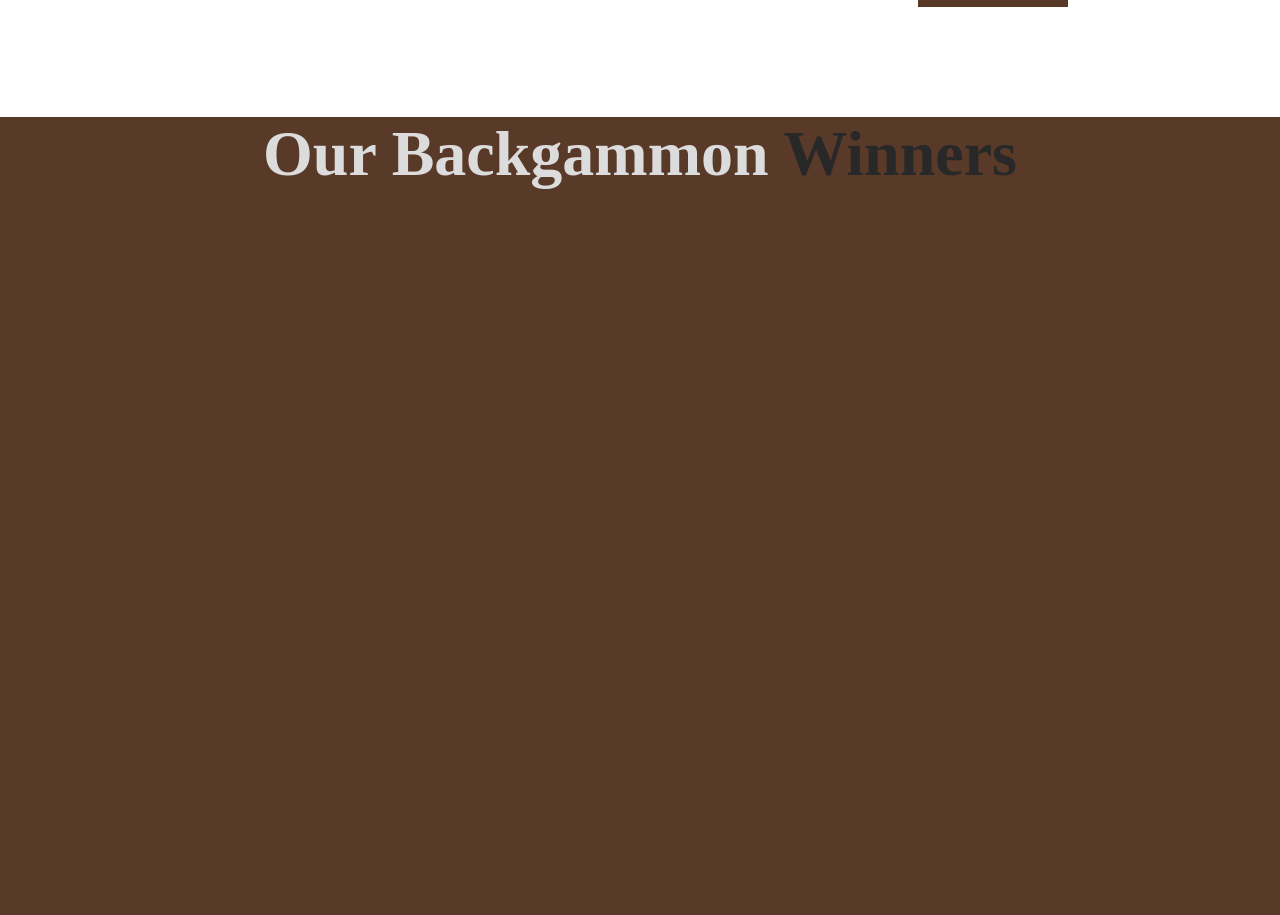
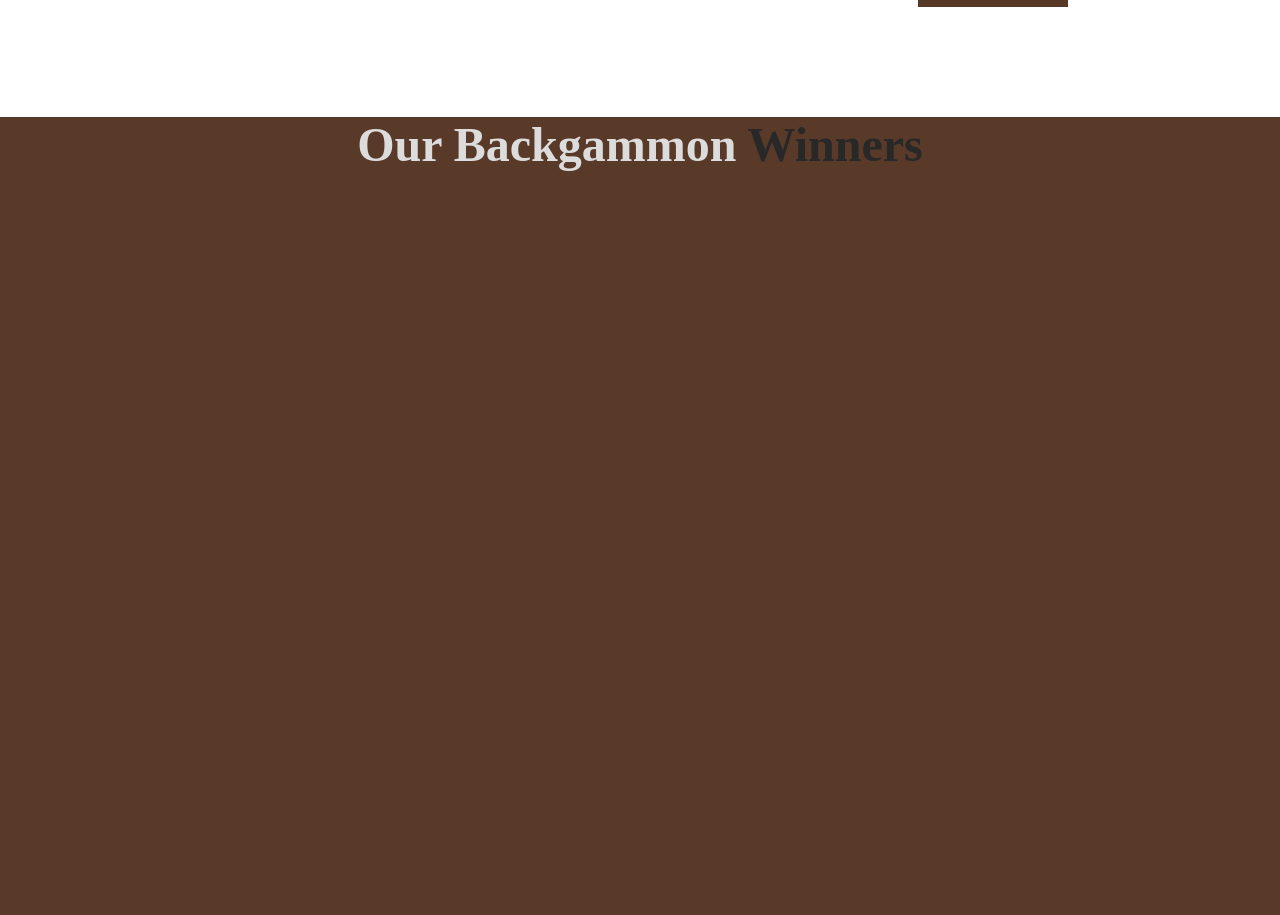
Before and after one commit to NathanKhuat/Backgammon-Club, a React (Create React App) app in the folder backgammon/: page / in a window 1280 px wide. Shown: the part 1228-2143 px from the top of the page. Built offline with nearby package versions, Linux system fonts and the light colour scheme; a web font is replaced by a local one.

Commit message:
winner section changes

```diff
--- a/backgammon/src/components/WinnerSection/WinnerSection.css
+++ b/backgammon/src/components/WinnerSection/WinnerSection.css
@@ -14,7 +14,6 @@
 .winners-text1 {
     color: #DCDCDC;
     font-family: 'Inria Serif', serif;
-    font-size: 64px;
     font-style: normal;
     font-weight: 700;
     line-height: normal;
@@ -24,7 +23,6 @@
 .winners-text2 {
     color: #282828;
     font-family: 'Inria Serif', serif;
-    font-size: 64px;
     font-style: normal;
     font-weight: 700;
     line-height: normal;
@@ -45,6 +43,9 @@
         width: 980px;
         height: 630px;
     }
+    .winners-text1, .winners-text2 {
+        font-size: 24px;
+    }
 }
 
 @media screen and (min-width: 769px) and (max-width: 950px) {
@@ -52,12 +53,18 @@
         width: 1100px;
         height: 700px;
     }
+    .winners-text1, .winners-text2 {
+        font-size: 28px;
+    }
 }
 
-@media screen and (min-width: 951px) and (max-width: 1200px) {
+@media screen and (min-width: 951px) and (max-width: 1200px) { /*switch align starting here*/
     .winner-box {
         width: 1580px;
         height: 800px;
+    }
+    .winners-text1, .winners-text2 {
+        font-size: 40px;
     }
 }
 
@@ -66,6 +73,9 @@
         width: 1580px;
         height: 800px;
     }
+    .winners-text1, .winners-text2 {
+        font-size: 48px;
+    }
 }
 
 @media screen and (min-width: 1501px) {
@@ -73,4 +83,8 @@
         width: 1580px;
         height: 1020px;
     }
+    .winners-text1, .winners-text2 {
+        font-size: 64px;
+        left: 10%;
+    }
 }
```
